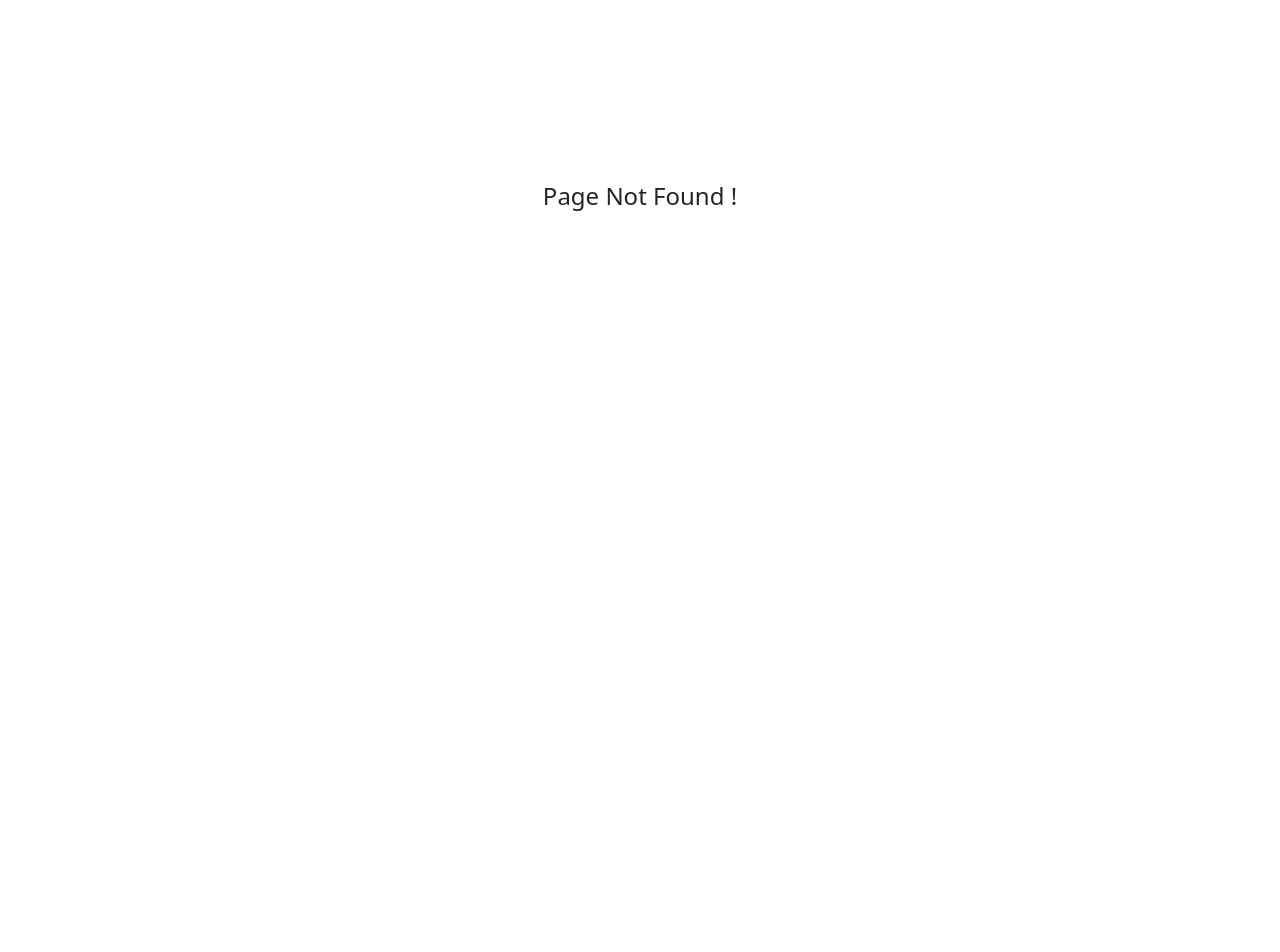
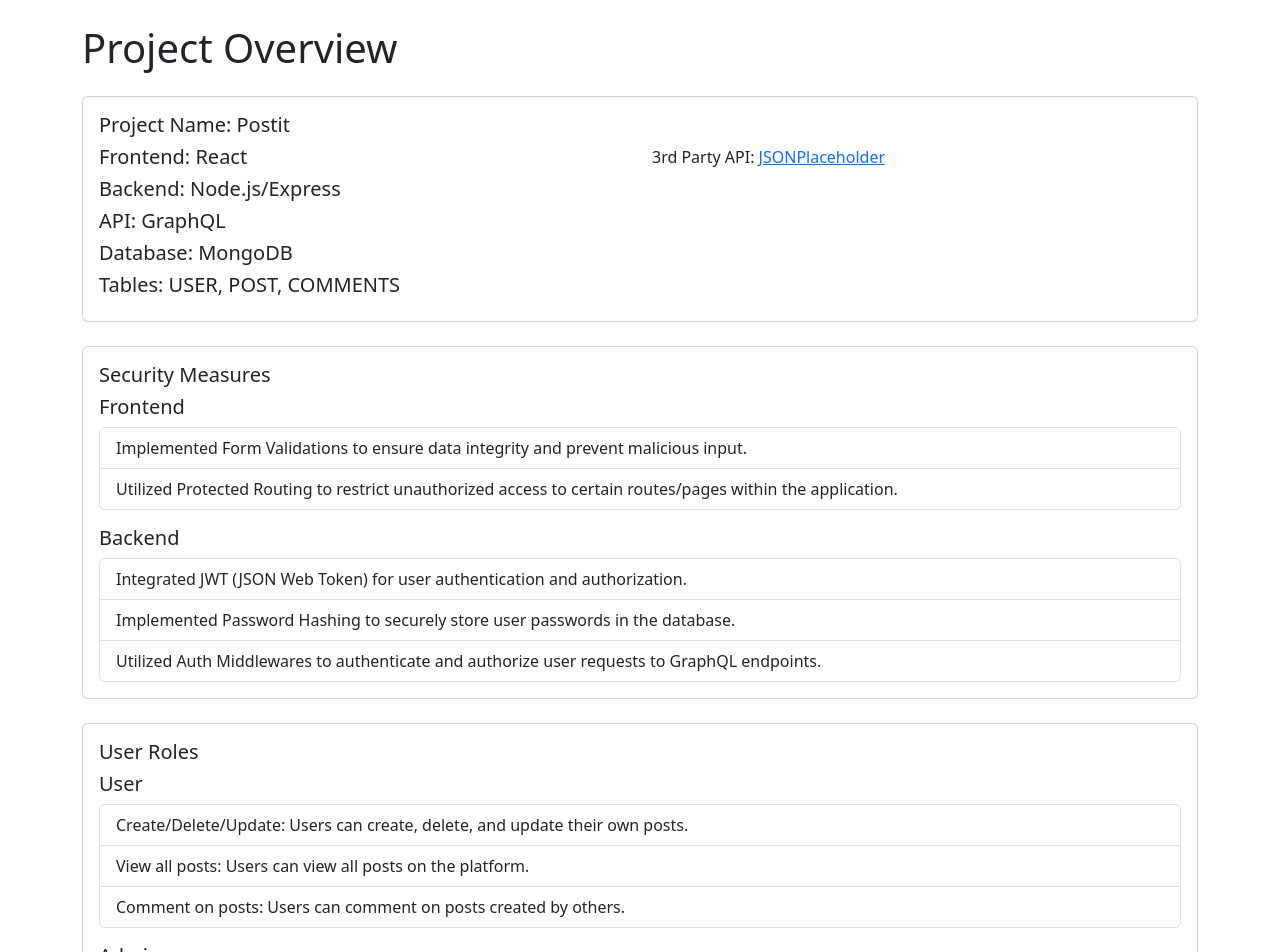
Before and after one commit to akash-hawk/itmd544_client, a React (Create React App) app: page /about in a window 1280 px wide. Before the commit this address had no page. Shown: the top 952 px of the page. Before the commit the page ends 800 px from the top, so only its background shows below. Built offline with nearby package versions, Linux system fonts and the light colour scheme.

Commit message:
About Page created

```diff
--- a/src/index.js
+++ b/src/index.js
@@ -7,7 +7,7 @@ import {ApolloClient, InMemoryCache, ApolloProvider} from '@apollo/client';
 
 import 'bootstrap/dist/css/bootstrap.min.css';
 
-const prod = true;
+const prod = false;
 let url = "https://itmd544-server.onrender.com/graphql";
 
 if(!prod) {
--- /dev/null
+++ b/src/pages/about.js
@@ -0,0 +1,118 @@
+import React from 'react';
+import { Container, Row, Col, Card, ListGroup, ListGroupItem } from 'react-bootstrap';
+
+const AboutPage = () => {
+  return (
+    <Container>
+      <h1 className="mt-4">Project Overview</h1>
+
+      <Card className="my-4">
+        <Card.Body>
+          <Card.Title>Project Name: Postit</Card.Title>
+          <Card.Text>
+            <Row>
+              <Col>
+                <h5>Frontend: React</h5>
+                <h5>Backend: Node.js/Express</h5>
+                <h5>API: GraphQL</h5>
+                <h5>Database: MongoDB</h5>
+                <h5>Tables: USER, POST, COMMENTS</h5>
+              </Col>
+              <Col>
+                <p>3rd Party API: <a target='_blank' href="https://jsonplaceholder.typicode.com/posts">JSONPlaceholder</a></p>
+              </Col>
+            </Row>
+          </Card.Text>
+        </Card.Body>
+      </Card>
+
+      <Card className="my-4">
+        <Card.Body>
+          <Card.Title>Security Measures</Card.Title>
+          <Card.Text>
+            <h5>Frontend</h5>
+            <ListGroup>
+              <ListGroupItem>Implemented Form Validations to ensure data integrity and prevent malicious input.</ListGroupItem>
+              <ListGroupItem>Utilized Protected Routing to restrict unauthorized access to certain routes/pages within the application.</ListGroupItem>
+            </ListGroup>
+
+            <h5 className="mt-3">Backend</h5>
+            <ListGroup>
+              <ListGroupItem>Integrated JWT (JSON Web Token) for user authentication and authorization.</ListGroupItem>
+              <ListGroupItem>Implemented Password Hashing to securely store user passwords in the database.</ListGroupItem>
+              <ListGroupItem>Utilized Auth Middlewares to authenticate and authorize user requests to GraphQL endpoints.</ListGroupItem>
+            </ListGroup>
+          </Card.Text>
+        </Card.Body>
+      </Card>
+
+      <Card className="my-4">
+        <Card.Body>
+          <Card.Title>User Roles</Card.Title>
+          <Card.Text>
+            <h5>User</h5>
+            <ListGroup>
+              <ListGroupItem>Create/Delete/Update: Users can create, delete, and update their own posts.</ListGroupItem>
+              <ListGroupItem>View all posts: Users can view all posts on the platform.</ListGroupItem>
+              <ListGroupItem>Comment on posts: Users can comment on posts created by others.</ListGroupItem>
+            </ListGroup>
+
+            <h5 className="mt-3">Admin</h5>
+            <ListGroup>
+              <ListGroupItem>In addition to the User roles, Admins have the following capabilities:</ListGroupItem>
+              <ListGroupItem>Block/Unblock user: Admins can block or unblock users, managing access to the platform.</ListGroupItem>
+            </ListGroup>
+          </Card.Text>
+        </Card.Body>
+      </Card>
+
+      <Card className="my-4">
+        <Card.Body>
+          <Card.Title>Learnings</Card.Title>
+          <Card.Text>
+            <h5>Frontend</h5>
+            <ListGroup>
+              <ListGroupItem>Protected Routing in React: Learned to implement protected routes in React using `react-router-dom`, ensuring that only authenticated users can access certain parts of the application.</ListGroupItem>
+              <ListGroupItem>Fixing Redirection Issues: Gained experience in resolving redirection issues specific to SPA (Single Page Application) deployments on platforms like Netlify.</ListGroupItem>
+            </ListGroup>
+
+            <h5 className="mt-3">Backend</h5>
+            <ListGroup>
+              <ListGroupItem>Prisma Integration with MongoDB: Learned to integrate Prisma with MongoDB, enabling efficient database operations and data modeling.</ListGroupItem>
+              <ListGroupItem>Auth Middleware with GraphQL: Implemented Auth Middleware to secure GraphQL endpoints, ensuring that only authenticated users can access certain queries and mutations.</ListGroupItem>
+            </ListGroup>
+          </Card.Text>
+        </Card.Body>
+      </Card>
+
+      <Card className="my-4">
+        <Card.Body>
+          <Card.Title>Additional Information</Card.Title>
+          <Card.Text>
+            <ListGroup>
+              <ListGroupItem>The project utilizes the JSONPlaceholder API for fetching sample posts, demonstrating integration with external APIs.</ListGroupItem>
+              <ListGroupItem>The MongoDB database schema includes tables for User, Post, and Comments to store relevant data.</ListGroupItem>
+              <ListGroupItem>The project aims to provide a secure and user-friendly platform for blogging and community interaction, with a focus on data security and access control.</ListGroupItem>
+            </ListGroup>
+          </Card.Text>
+        </Card.Body>
+      </Card>
+
+      <Card className="my-4">
+        <Card.Body>
+          <Card.Title>Future Improvements</Card.Title>
+          <Card.Text>
+            <ListGroup>
+              <ListGroupItem>Implement additional security measures such as rate limiting and input sanitization to further enhance application security.</ListGroupItem>
+              <ListGroupItem>Enhance the user interface with features like pagination, search functionality, and user profiles.</ListGroupItem>
+              <ListGroupItem>Implement real-time updates using technologies like WebSockets to provide a more dynamic user experience.</ListGroupItem>
+              <ListGroupItem>Conduct regular security audits and performance optimizations to ensure the platform remains robust and scalable.</ListGroupItem>
+            </ListGroup>
+          </Card.Text>
+        </Card.Body>
+      </Card>
+    </Container>
+  );
+};
+
+export default AboutPage;
--- a/src/pages/signin.js
+++ b/src/pages/signin.js
@@ -88,6 +88,7 @@ function SigninPage() {
         </Form>
         <p>New Here ? <Link to={"/signup"}>Signup</Link></p>
       </Container>
+      <p>Click <Link to="/about">here</Link> to learn more about this project</p>
     </Container>
   )
 }
--- a/src/pages/signup.js
+++ b/src/pages/signup.js
@@ -112,6 +112,7 @@ function SignupPage() {
         </Form>
         <p>Already have an account ? <Link to={"/signin"}>Signin</Link></p>
       </Container>
+      <p>Click <Link to="/about">here</Link> to learn more about this project</p>
     </Container>
   )
 }
--- a/src/routers/index.js
+++ b/src/routers/index.js
@@ -14,6 +14,7 @@ import EditPostPage from '../pages/editPost';
 import ErrorPage from '../pages/error';
 import UsersPage from '../pages/users';
 import PrivateRoutes from "./protected";
+import AboutPage from "../pages/about";
 
 const AppRouter = () => {
   return (
@@ -32,6 +33,7 @@ const AppRouter = () => {
           <Route path="/users" element={<UsersPage />} />
         </Route>
 
+          <Route path="/about" element={<AboutPage />} />
           <Route path="/signin" element={<SigninPage />} />
           <Route path="/signup" element={<SignupPage />} />
           <Route path="/:anything" element={<ErrorPage />} />
```
